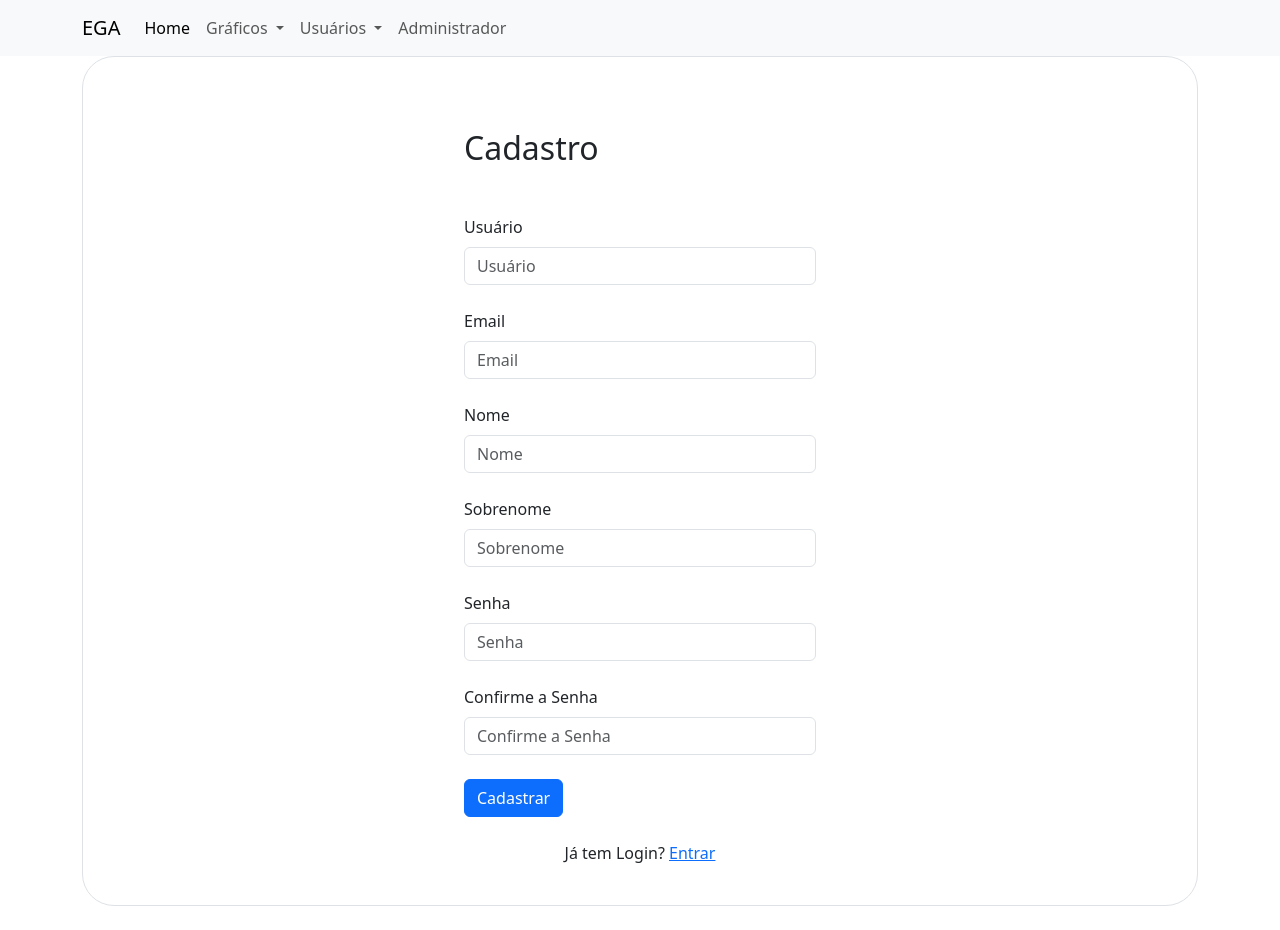
After one commit to Theo4fatec/site_projeto_fatec, a Django app: page /cadastro in a window 1280 px wide. The commit adds this page. Run offline with Django 4.2, Linux system fonts and the light colour scheme.

Commit message:
realizado tela de cadastro e usuario

```diff
--- a/colab/views.py
+++ b/colab/views.py
@@ -1,3 +1,4 @@
+from django.contrib.auth.decorators import login_required
 from django.shortcuts import render
 import io
 import base64
@@ -20,7 +21,7 @@ def teste(request):
     grafico = grafico.decode('utf-8')
     return render(request, 'colab/teste.html', {'grafico':grafico})
 
-
+@login_required
 def grafico_banco(request):
     df = pd.DataFrame(list(Teste.objects.all().values('categoria','quantidade')))
     sns.barplot(data=df, x = 'categoria', y = 'quantidade')
--- /dev/null
+++ b/pagina_inicial/templates/pagina_inicial/cadastro_usuario.html
@@ -0,0 +1,58 @@
+<!-- Codigo do Cadastro -->
+{% extends "base.html" %}
+{% block content %}
+<section class="pb-4">
+    <div class="border rounded-5">
+        <section class="w-100 p-4 d-flex justify-content-center pb-4">
+            <form style="width: 22rem;" method="post">
+                <h2 class="my-5">Cadastro</h2>
+                {% csrf_token %}
+                <!-- Usuário input -->
+                <div data-mdb-input-init class="form-outline mb-4">
+                    <label class="form-label" for="username">Usuário</label>
+                    <input type="text" class="form-control" name="username" placeholder="Usuário" id="username" />
+                </div>
+
+                <!-- Email input -->
+                <div data-mdb-input-init class="form-outline mb-4">
+                    <label class="form-label" for="email">Email</label>
+                    <input type="text" class="form-control" name="email" placeholder="Email" id="email" />
+                </div>
+
+                <!-- Primeiro Nome input -->
+                <div data-mdb-input-init class="form-outline mb-4">
+                    <label class="form-label" for="first_name">Nome</label>
+                    <input type="text" class="form-control" name="first_name" placeholder="Nome" id="first_name" />
+                </div>
+
+                <!-- Sobrenome input -->
+                <div data-mdb-input-init class="form-outline mb-4">
+                    <label class="form-label" for="last_name">Sobrenome</label>
+                    <input type="text" class="form-control" name="last_name" placeholder="Sobrenome" id="last_name" />
+                </div>
+
+                <!-- Senha input -->
+                <div data-mdb-input-init class="form-outline mb-4">
+                    <label class="form-label" for="password">Senha</label>
+                    <input type="password" id="password" class="form-control" name="password" placeholder="Senha" />
+                </div>
+
+                <!-- Confirmar Senha input -->
+                <div data-mdb-input-init class="form-outline mb-4">
+                    <label class="form-label" for="confirm">Confirme a Senha</label>
+                    <input type="password" id="confirm" class="form-control" name="confirm" placeholder="Confirme a Senha" />
+                </div>
+
+                <!-- Submit button -->
+                <button type="submit" data-mdb-button-init data-mdb-ripple-init
+                    class="btn btn-primary btn-block mb-4">Cadastrar</button>
+
+                <!-- Register buttons -->
+                <div class="text-center">
+                    <p>Já tem Login? <a href="/accounts/login/">Entrar</a></p>
+                </div>
+            </form>
+        </section>
+    </div>
+</section>
+{% endblock %}
--- a/pagina_inicial/urls.py
+++ b/pagina_inicial/urls.py
@@ -3,5 +3,8 @@ from .views import *
 
 app_name = 'pagina_inicial'
 urlpatterns = [
-    path('', home, name = 'home')
+    path('', home, name = 'home'),
+    path('accounts/login/', login_cadastro, name = 'login_cadastro'),
+    path('accounts/logout/', logout_usuario, name = 'logout_usuario'),
+    path('cadastro', cadastro_usuario, name = 'cadastro_usuario'),
 ]
--- a/pagina_inicial/views.py
+++ b/pagina_inicial/views.py
@@ -1,4 +1,47 @@
-from django.shortcuts import render
+from django.shortcuts import render, redirect
+from django.contrib.auth import authenticate, login, logout
+from django.contrib.auth.models import User
 
 def home(request):
     return render(request, 'pagina_inicial/home.html')
+
+def login_cadastro(request):
+    if request.method == "GET":
+        return render(request, 'pagina_inicial/login_cadastro.html', { "next": request.GET.get("next") })
+    else:
+        username = request.POST.get("username")
+        password = request.POST.get("password")
+        next = request.POST.get("next")
+        user = authenticate(username=username, password=password)
+        if user:
+            login(request, user)
+            if next and next != "None":
+                return redirect(next)
+            else:
+                return redirect("/")
+        else:
+            return render(request, 'pagina_inicial/login_cadastro.html')
+
+def logout_usuario(request):
+    logout(request)
+    return redirect("/")
+
+
+def cadastro_usuario(request):
+	if request.method == "GET":
+		return render(request, "pagina_inicial/cadastro_usuario.html")
+	else:
+		post = request.POST
+		user = User.objects.create_user(
+			username = post.get("username"),
+			email = post.get("email"),
+			first_name = post.get("first_name"),
+			last_name = post.get("last_name"),
+			password = post.get("password")
+		)
+		user = authenticate(
+			username=post.get("username"),
+			password=post.get("password")
+		)
+		login(request, user)
+		return redirect("/")
--- a/site_projeto_fatec/settings.py
+++ b/site_projeto_fatec/settings.py
@@ -27,7 +27,8 @@ BASE_DIR = Path(__file__).resolve().parent.parent
 SECRET_KEY = os.environ["SECRET_KEY"] if "SECRET_KEY" in os.environ.keys() else "django-insecure-django-insecure-django-insecure-django-insecure-dj"
 
 # SECURITY WARNING: don't run with debug turned on in production!
-DEBUG = os.environ["DEBUG"] == "True" if "DEBUG" in os.environ.keys() else True
+#DEBUG = os.environ["DEBUG"] == "True" if "DEBUG" in os.environ.keys() else True
+DEBUG = True
 
 ALLOWED_HOSTS = ["localhost", "127.0.0.1", ".vercel.app"]
 
--- a/templates/base.html
+++ b/templates/base.html
@@ -1,12 +1,12 @@
 {% load static %}
 
 <!DOCTYPE html>
-<html lang="en">
+<html lang="pt-br">
 
 <head>
     <meta charset="utf-8" />
     <meta name="viewport" content="width=device-width, initial-scale=1" />
-    <title>Bootstrap demo</title>
+    <title>EGA Produções Industriais</title>
     <link href="https://cdn.jsdelivr.net/npm/bootstrap@5.3.8/dist/css/bootstrap.min.css" rel="stylesheet"
         integrity="sha384-sRIl4kxILFvY47J16cr9ZwB07vP4J8+LH7qKQnuqkuIAvNWLzeN8tE5YBujZqJLB" crossorigin="anonymous" />
     <link rel="shortcut icon" href="{% static 'images/favicon.ico' %}" type="image/x-icon">
@@ -14,10 +14,10 @@
 </head>
 
 <body>
+    <nav class="navbar navbar-expand-lg bg-body-tertiary">
+        {% include "menu.html" %}
+    </nav>
     <div class="container">
-        <nav class="navbar navbar-expand-lg bg-body-tertiary">
-            {% include "menu.html" %}
-        </nav>
         {% block content %} {% endblock %}
     </div>
     <script src="https://cdn.jsdelivr.net/npm/bootstrap@5.3.8/dist/js/bootstrap.bundle.min.js"
--- a/templates/menu.html
+++ b/templates/menu.html
@@ -1,4 +1,4 @@
-<div class="container-fluid">
+<div class="container container-fluid">
     <a class="navbar-brand" href="/">EGA</a>
     <button class="navbar-toggler" type="button" data-bs-toggle="collapse"
         data-bs-target="#navbarSupportedContent" aria-controls="navbarSupportedContent"
@@ -10,37 +10,33 @@
             <li class="nav-item">
                 <a class="nav-link active" aria-current="page" href="/">Home</a>
             </li>
-            <li class="nav-item">
-                <a class="nav-link" href="/colab/grafico_banco">Gráfico Banco</a>
+            <li class="nav-item dropdown">
+                <a class="nav-link dropdown-toggle" href="#" role="button" data-bs-toggle="dropdown"
+                    aria-expanded="false">
+                    Gráficos
+                </a>
+                <ul class="dropdown-menu">
+                    <li><a class="dropdown-item" href="/colab/grafico_banco">Gráfico Banco</a></li>
+                    <li><a class="dropdown-item" href="/colab/teste">Teste</a></li>
+                    <li><hr class="dropdown-divider" /></li>
+                    <li><a class="dropdown-item" href="#">Something else here</a></li>
+                </ul>
+            </li>
+            <li class="nav-item dropdown">
+                <a class="nav-link dropdown-toggle" href="#" role="button" data-bs-toggle="dropdown"
+                    aria-expanded="false">
+                    Usuários
+                </a>
+                <ul class="dropdown-menu">
+                    <li><a class="dropdown-item" href="/accounts/login/">Login</a></li>
+                    <li><a class="dropdown-item" href="/cadastro">Cadastro</a></li>
+                    <li><hr class="dropdown-divider" /></li>
+                    <li><a class="dropdown-item" href="/accounts/logout/">Sair</a></li>
+                </ul>
             </li>
             <li class="nav-item">
                 <a class="nav-link" href="/admin">Administrador</a>
             </li>
-            <li class="nav-item dropdown">
-                <a class="nav-link dropdown-toggle" href="#" role="button" data-bs-toggle="dropdown"
-                    aria-expanded="false">
-                    Dropdown
-                </a>
-                <ul class="dropdown-menu">
-                    <li><a class="dropdown-item" href="#">Action</a></li>
-                    <li><a class="dropdown-item" href="#">Another action</a></li>
-                    <li>
-                        <hr class="dropdown-divider" />
-                    </li>
-                    <li>
-                        <a class="dropdown-item" href="#">Something else here</a>
-                    </li>
-                </ul>
-            </li>
-            <li class="nav-item">
-                <a class="nav-link disabled" aria-disabled="true">Disabled</a>
-            </li>
         </ul>
-        <form class="d-flex" role="search">
-            <input class="form-control me-2" type="search" placeholder="Search" aria-label="Search" />
-            <button class="btn btn-outline-success" type="submit">
-                Search
-            </button>
-        </form>
     </div>
 </div>
```
Also changed, not shown: pagina_inicial/templates/pagina_inicial/login_cadastro.html (added, +35 -0 lines).
